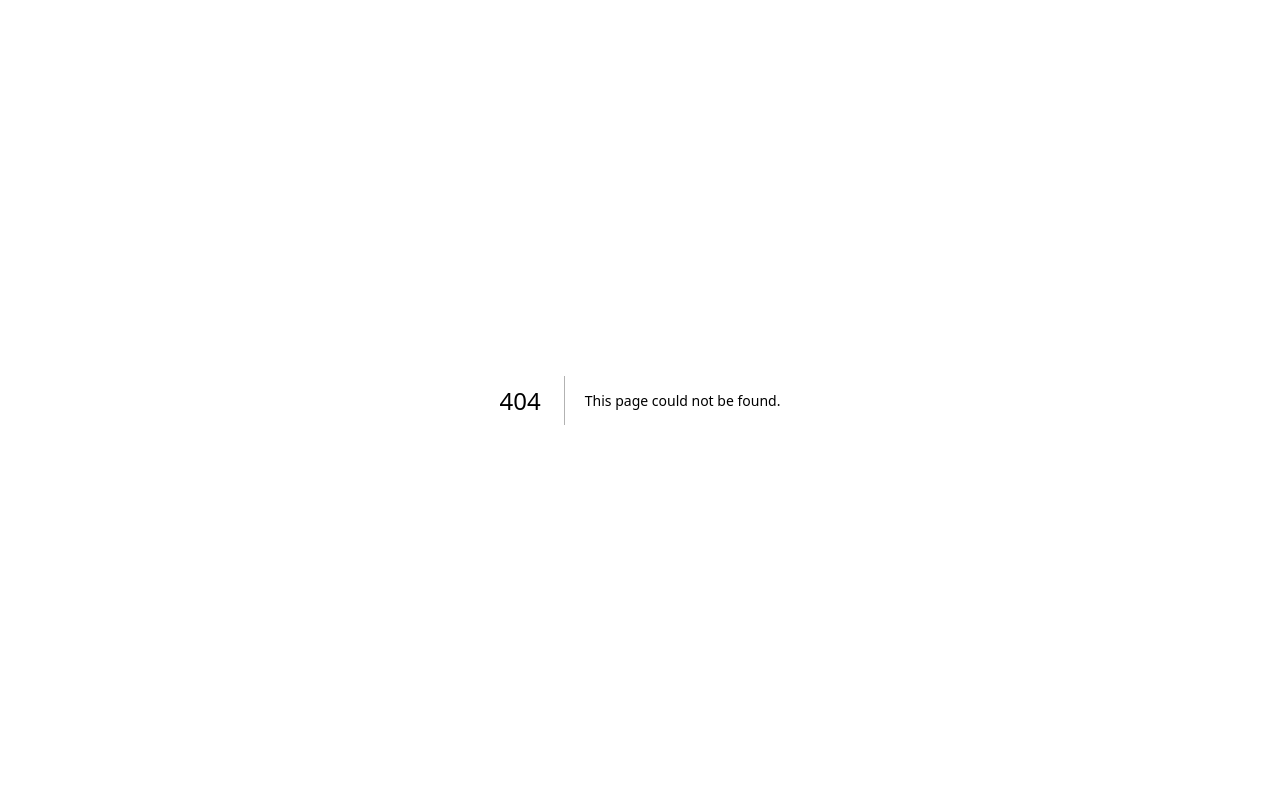
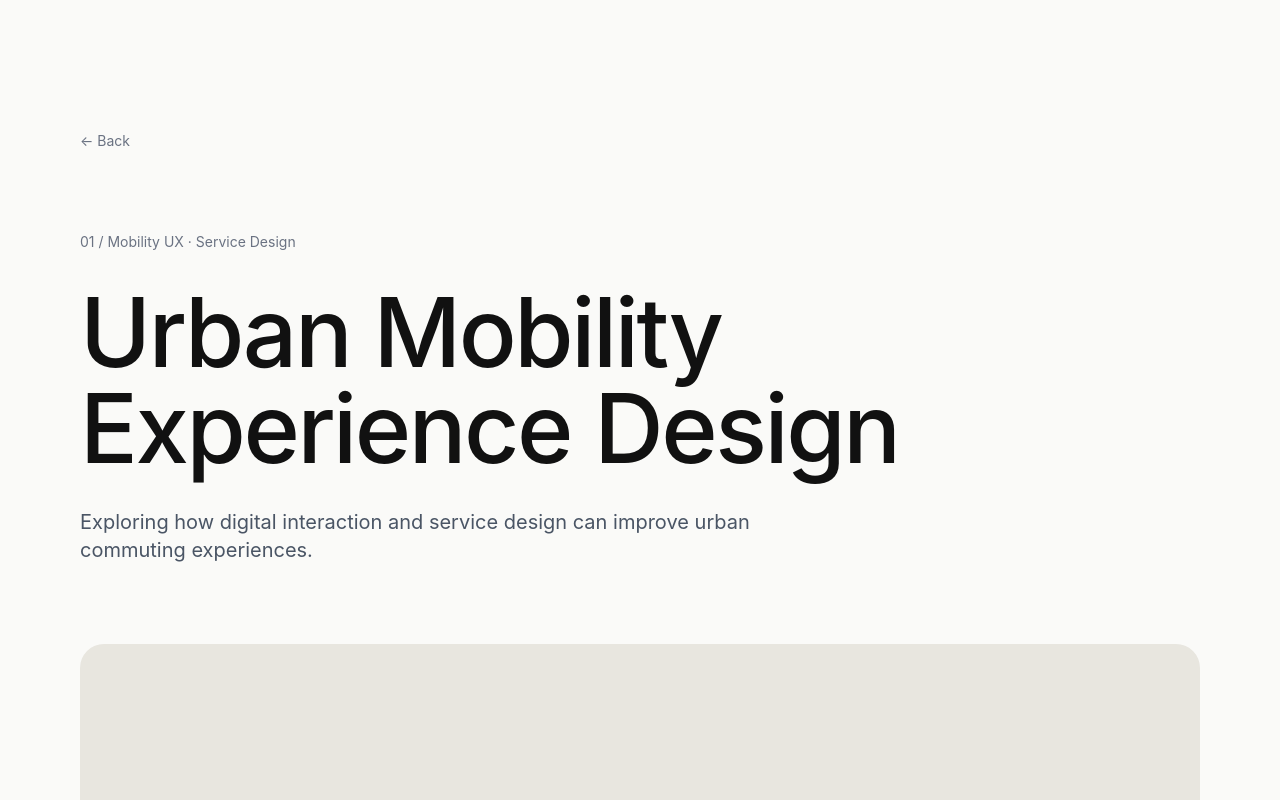
Before and after one commit to Sharon1204-svg/tang-defeng-portfolio, a Next.js app: page /work/chuxingbao in a window 1280 px wide. Before the commit this address had no page. Shown: the top 800 px of the page. Built offline with nearby package versions, Linux system fonts and the light colour scheme.

Commit message:
Add bilingual Chuxingbao UX case study page

```diff
--- /dev/null
+++ b/src/app/work/chuxingbao/page.tsx
@@ -0,0 +1,35 @@
+import Link from 'next/link';
+
+export default function ChuxingbaoPage(){
+  return (
+    <main className="bg-[#FAFAF8] text-[#111] min-h-screen">
+      <div className="container-custom py-32">
+        <Link href="/" className="text-sm text-gray-500">← Back</Link>
+        <section className="mt-20">
+          <p className="text-sm text-gray-500">01 / Mobility UX · Service Design</p>
+          <h1 className="text-6xl md:text-8xl font-medium tracking-tight mt-8">Urban Mobility Experience Design</h1>
+          <p className="mt-8 text-xl text-gray-600 max-w-3xl">Exploring how digital interaction and service design can improve urban commuting experiences.</p>
+          <div className="aspect-[16/9] bg-[#E8E6DF] rounded-3xl mt-20 flex items-center justify-center text-gray-500">Chuxingbao Cover Image</div>
+        </section>
+
+        <section className="grid md:grid-cols-3 gap-12 py-32">
+          <div><h2 className="text-2xl">Role</h2><p className="mt-4 text-gray-600">UX Designer<br/>Interaction Designer<br/>Service Designer</p></div>
+          <div><h2 className="text-2xl">Methods</h2><p className="mt-4 text-gray-600">User Research<br/>Journey Mapping<br/>Information Architecture</p></div>
+          <div><h2 className="text-2xl">Focus</h2><p className="mt-4 text-gray-600">Mobility Experience<br/>Travel Service<br/>Human-centered Design</p></div>
+        </section>
+
+        {[
+          ['Challenge','How might we create a smoother and more intuitive urban commuting experience?'],
+          ['Research','Understanding commuter behaviors, pain points and service touchpoints.'],
+          ['Design Strategy','Connecting user needs, information flow and digital interaction.'],
+          ['Final Solution','Designing an integrated mobility experience through interface and service design.']
+        ].map(([title,text])=>(
+          <section key={title} className="py-16 border-t border-black/10">
+            <h2 className="text-4xl">{title}</h2>
+            <p className="mt-6 text-xl text-gray-600 max-w-3xl">{text}</p>
+          </section>
+        ))}
+      </div>
+    </main>
+  )
+}
```
